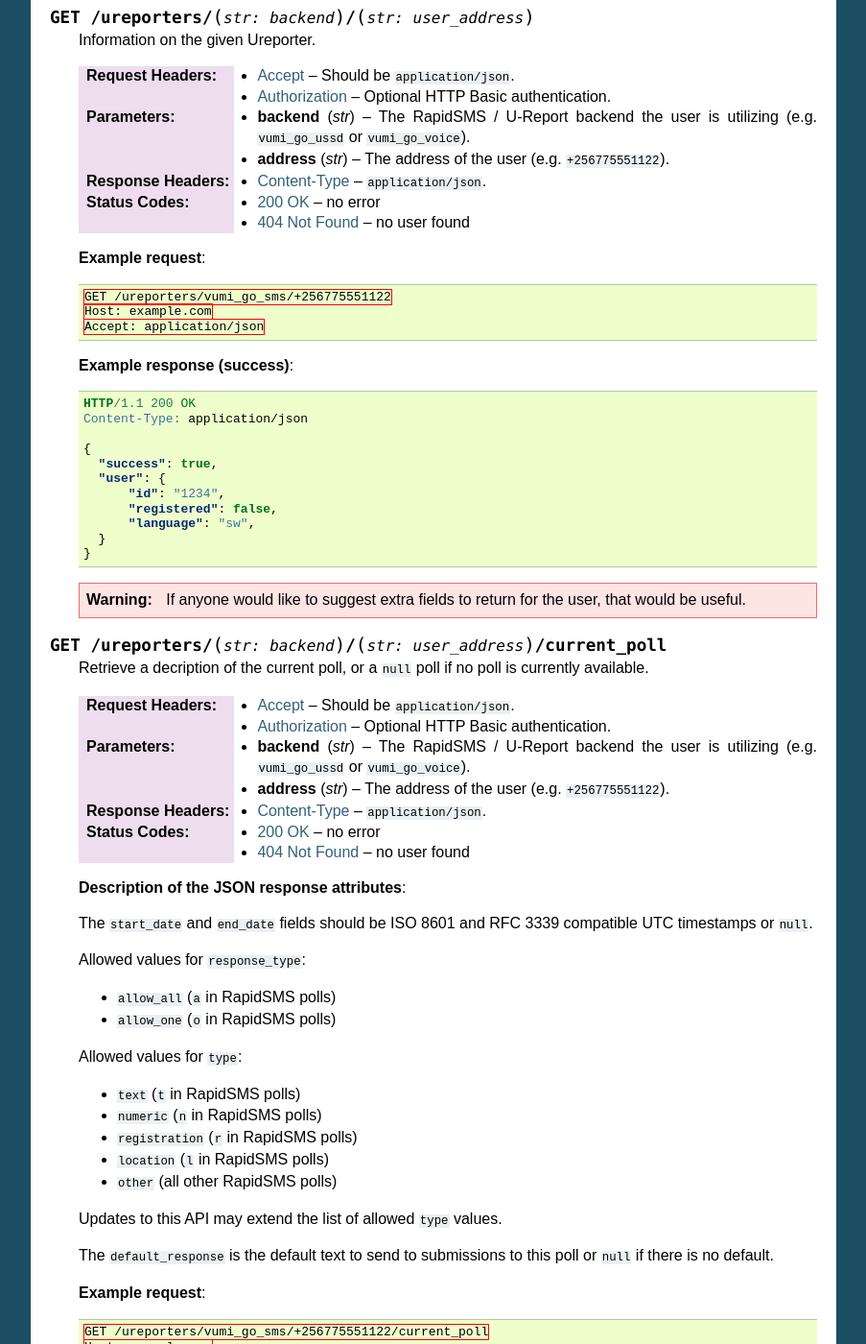
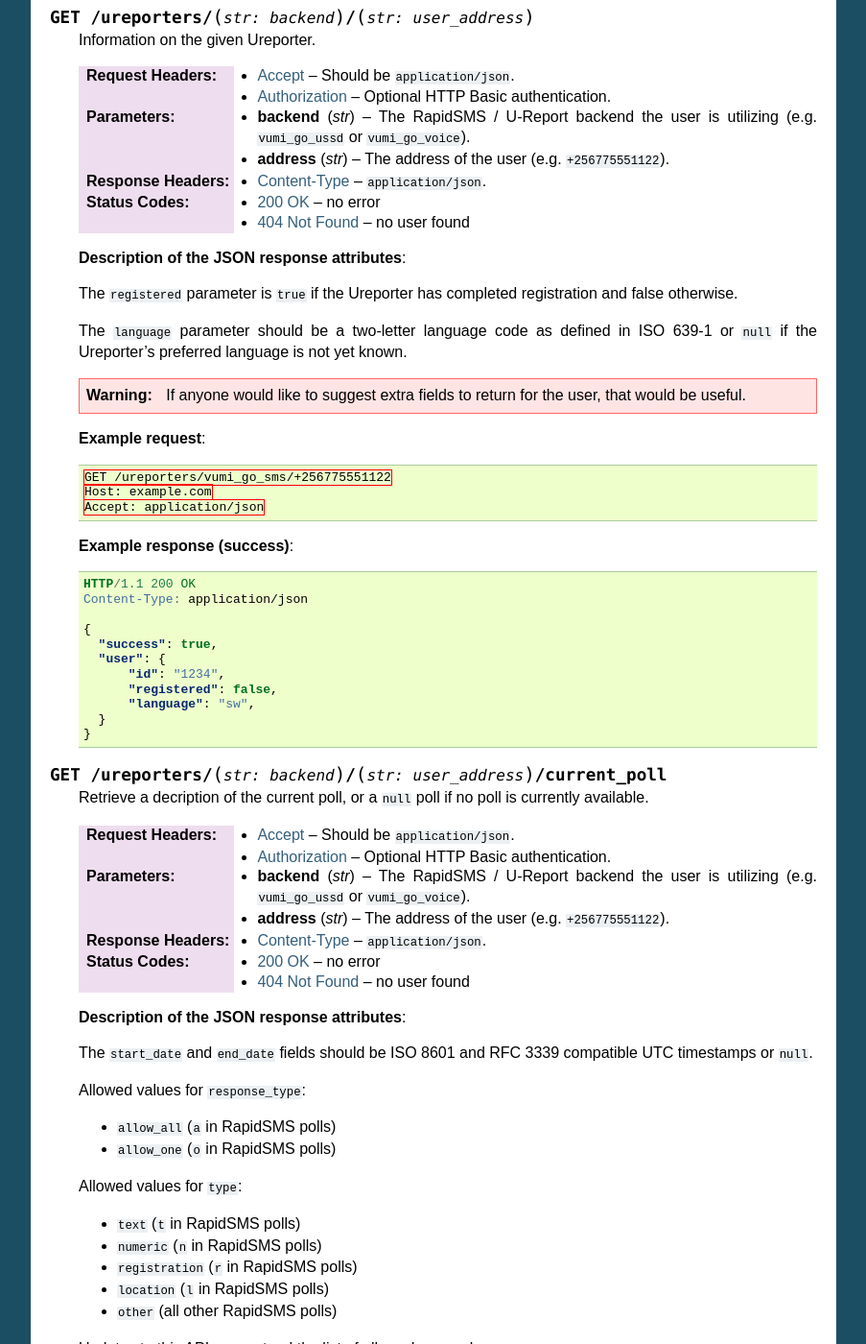
Before and after one commit to praekelt/vumi-ureport, a Sphinx documentation site: the page built from docs/ureport-api.rst, in a window 1280 px wide and 1400 px high, scrolled down 1149 px. Shown: the whole window at 96% size, without its empty margins (198-1101 px from the left). Built offline with Sphinx 7.4.7, drawn with Linux system fonts in a browser that asks for light colours; some of the changed text lies outside the part shown.

Commit message:
Document JSON responses in a consistent format.

```diff
--- a/docs/ureport-api.rst
+++ b/docs/ureport-api.rst
@@ -93,6 +93,20 @@
    :statuscode 200: no error
    :statuscode 404: no user found
 
+   **Description of the JSON response attributes**:
+
+   The ``registered`` parameter is ``true`` if the Ureporter has
+   completed registration and false otherwise.
+
+   The ``language`` parameter should be a two-letter language code
+   as defined in ISO 639-1 or ``null`` if the Ureporter's preferred
+   language is not yet known.
+
+   .. warning::
+
+      If anyone would like to suggest extra fields to return for the user,
+      that would be useful.
+
    **Example request**:
 
    .. sourcecode:: http
@@ -165,6 +174,12 @@
    The ``default_response`` is the default text to send to submissions to
    this poll or ``null`` if there is no default.
 
+   .. warning::
+
+      We still need to add a parameter here for custom voice recordings.
+      Maybe ``"wav": "http://example.com/voice/12345.wav"``? If no voice
+      recording is available, Vumi will attempt to generate one.
+
    **Example request**:
 
    .. sourcecode:: http
@@ -291,6 +300,12 @@
    :statuscode 200: no error
    :statuscode 404: poll not found
 
+   **Description of the JSON response attributes**:
+
+   .. warning::
+
+      We need to define what a poll result consists of.
+
    **Example request**:
 
    .. sourcecode:: http
@@ -334,6 +345,15 @@
    :resheader Content-Type: ``application/json``.
 
    :statuscode 200: no error
+
+   **Description of the JSON response attributes**:
+
+   The ``poll_topics`` are a JSON list of topics for which there are
+   currently polls. Each poll topic consists of:
+
+   * a ``poll_id`` which is the unique id of the poll for the topic.
+   * a ``label`` which is a human-readable description of the topic
+     in the referred language of the Ureporter specified in the URL.
 
    **Example request**:
 
```
Also changed, not shown: other parts of docs/ureport-api.rst (+0 -15 lines).
